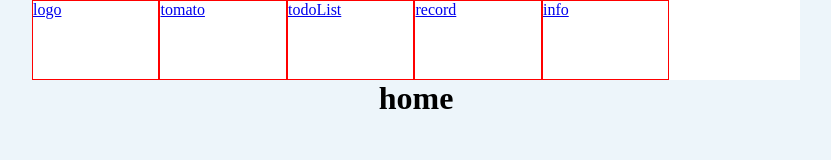
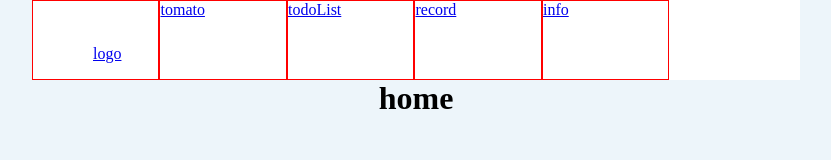
Before and after one commit to 1446450047/Tomato-ToDo, a React (Create React App) app: page / in a window 1280 px wide. Shown: the top 160 px of the page, without its empty margins (224-1055 px from the left). Built offline with nearby package versions, Linux system fonts and the light colour scheme; a small style sheet from the web is missing.

Commit message:
添加svg的font-class引用，修改node_modules里面的throwIfNamespace为 flase

```diff
--- a/package.json
+++ b/package.json
@@ -38,5 +38,9 @@
       "last 1 firefox version",
       "last 1 safari version"
     ]
+  },
+  "devDependencies": {
+    "@babel/preset-react": "^7.16.7"
+
   }
 }
--- a/public/index.html
+++ b/public/index.html
@@ -10,7 +10,6 @@
       content="Web site created using create-react-app"
     />
     <link rel="apple-touch-icon" href="%PUBLIC_URL%/favicon.svg" />
-    <link rel="stylesheet" href="//at.alicdn.com/t/font_3171569_127qpc76aei.css">
     <!--
       manifest.json provides metadata used when your web app is installed on a
       user's mobile device or desktop. See https://developers.google.com/web/fundamentals/web-app-manifest/
@@ -40,5 +39,7 @@
       To begin the development, run `npm start` or `yarn start`.
       To create a production bundle, use `npm run build` or `yarn build`.
     -->
+    <script src="//at.alicdn.com/t/font_3171569_127qpc76aei.js"></script>
   </body>
+
 </html>
--- a/src/components/header/Header.jsx
+++ b/src/components/header/Header.jsx
@@ -5,7 +5,9 @@ import {Link} from "react-router-dom";
 function Header(){
     return(
         <HeaderWrapper>
-            <HeadItem> <Link to="/">logo</Link></HeadItem>
+            <HeadItem> <svg className="icon" aria-hidden="true">
+                <use xlinkHref="#icon-logo"></use>
+            </svg><Link to="/">logo</Link></HeadItem>
             <HeadItem> <Link to="/tomato">tomato</Link></HeadItem>
             <HeadItem> <Link to="/todoList">todoList</Link></HeadItem>
             <HeadItem> <Link to="/record">record</Link></HeadItem>
@@ -23,6 +25,10 @@ const HeaderWrapper = styled.header`
 const HeadItem = styled.div`
     width: 16.6%;
      border: 1px solid red;
+     svg{
+     width: 60px;
+     height: 60px;
+     }
 `
 
 
--- a/src/reset.css
+++ b/src/reset.css
@@ -3,3 +3,10 @@
     margin: 0;
     box-sizing: border-box;
 }
+
+.icon {
+    width: 1em; height: 1em;
+    vertical-align: -0.15em;
+    fill: currentColor;
+    overflow: hidden;
+}
```
Also changed, not shown: .babelrc (added), src/components/header/Icon.jsx (added), 1 other file (tests, documents, lock files or other folders).
